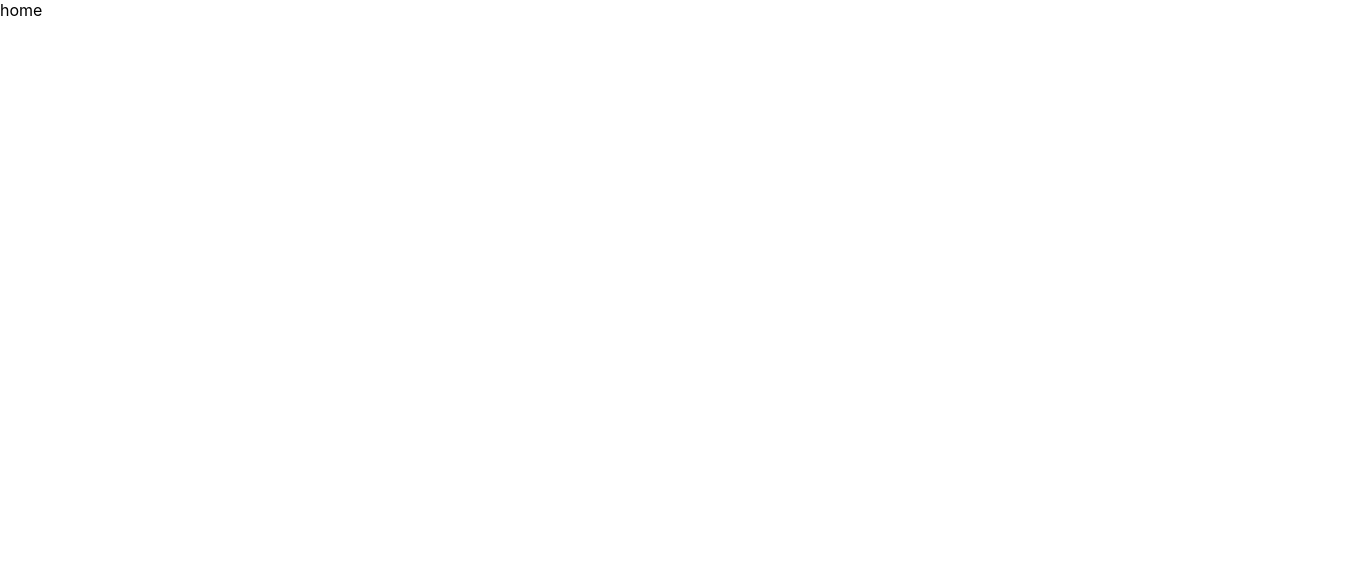
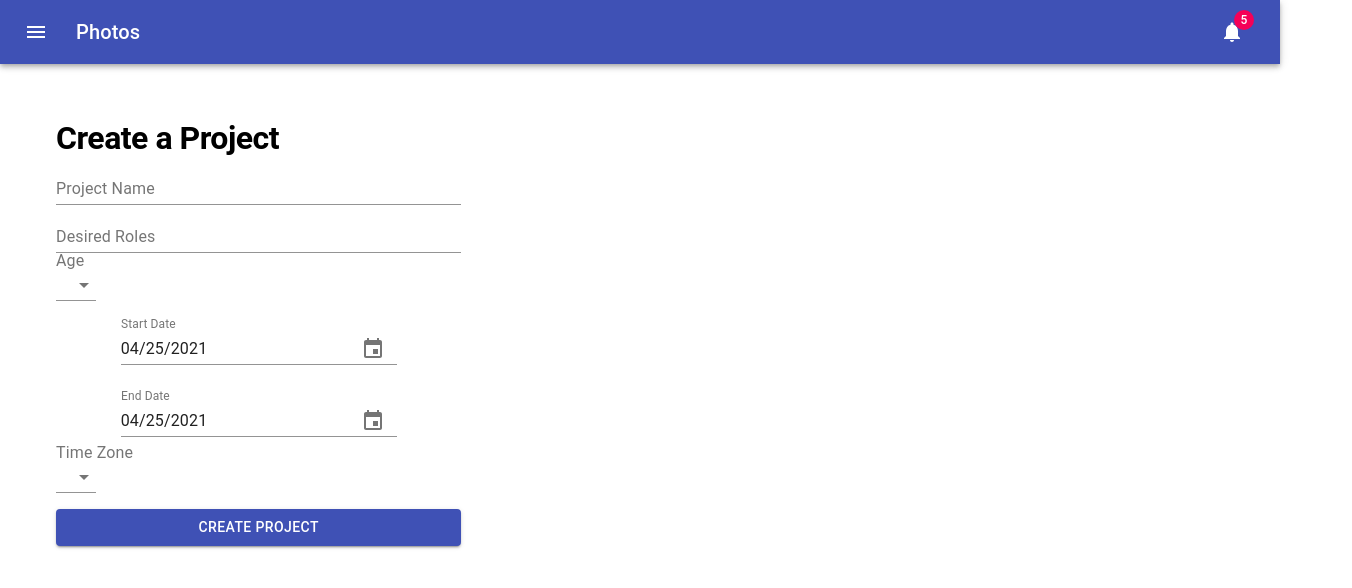
Before and after one commit to im-not-io/female-coders-network, a React (Create React App) app: page /project-creation in a window 1280 px wide. Shown: the top 588 px of the page, 1352 px wide, since content can reach past the window. Built offline with nearby package versions, Linux system fonts and the light colour scheme.

Commit message:
Primitive version of project creation page

```diff
--- a/package.json
+++ b/package.json
@@ -3,12 +3,15 @@
   "version": "0.1.0",
   "private": true,
   "dependencies": {
+    "@date-io/date-fns": "^1.3.13",
     "@material-ui/core": "^4.11.3",
     "@material-ui/icons": "^4.11.2",
     "@material-ui/lab": "^4.0.0-alpha.57",
+    "@material-ui/pickers": "^3.3.10",
     "@testing-library/jest-dom": "^5.12.0",
     "@testing-library/react": "^11.2.6",
     "@testing-library/user-event": "^12.8.3",
+    "date-fns": "^2.21.1",
     "firebase": "^8.4.2",
     "react": "^17.0.2",
     "react-dom": "^17.0.2",
--- a/src/App.js
+++ b/src/App.js
@@ -8,6 +8,7 @@ import IconButton from '@material-ui/core/IconButton';
 import MenuIcon from '@material-ui/icons/Menu';
 import LoginPage from './pages/LoginPage';
 import CreateAccountPage from './pages/CreateAccountPage';
+import ProjectCreationPage from './pages/ProjectCreationPage'
 import SearchForTeammatesPage from './pages/SearchForTeammatesPage';
 import { createMuiTheme, ThemeProvider } from '@material-ui/core/styles';
 import firebase from 'firebase/app';
@@ -63,6 +64,9 @@ function App() {
           <Route path="/search-for-teammates">
             <SearchForTeammatesPage />
           </Route>
+          <Route path="/project-creation">
+            <ProjectCreationPage />
+          </Route>
           <Route path="/">
             home
           </Route>
--- a/src/pages/CreateAccountPage.js
+++ b/src/pages/CreateAccountPage.js
@@ -40,6 +40,7 @@ export default function CreateAccountPage() {
   const [open, setOpen] = React.useState(false);
   const buttonId = 'createAccountButton';
   const history = useHistory();
+
   function createAccount() {
     firebase.auth().signOut();
     const email = 'hekar32151@sumwan.com';
--- a/src/pages/LoginPage.js
+++ b/src/pages/LoginPage.js
@@ -40,6 +40,7 @@ export default function LoginPage() {
   const [open, setOpen] = React.useState(false);
   const buttonId = 'loginButton';
   const history = useHistory();
+
   function login() {
     firebase.auth().signOut();
     const email = 'shion8822@gmail.com';
@@ -67,7 +68,7 @@ export default function LoginPage() {
           <Paper className={classes.paper}>
             <Typography variant="h1" component="h1">
               Sign In
-          </Typography>
+            </Typography>
             <Grid container item xs={12} justify="center">
               <Grid item xs={12}>
                 <TextField label='Email' fullWidth />
--- /dev/null
+++ b/src/pages/ProjectCreationPage.js
@@ -0,0 +1,171 @@
+import React from 'react';
+import { makeStyles } from '@material-ui/core/styles';
+import NavBar from '../components/NavBar';
+import Grid from '@material-ui/core/Grid';
+import Typography from '@material-ui/core/Typography';
+import TextField from '@material-ui/core/TextField';
+import Autocomplete from '@material-ui/lab/Autocomplete';
+import Chip from '@material-ui/core/Chip';
+import Select from '@material-ui/core/Select';
+import MenuItem from '@material-ui/core/MenuItem';
+import {
+    MuiPickersUtilsProvider,
+    KeyboardTimePicker,
+    KeyboardDatePicker,
+} from '@material-ui/pickers';
+import DateFnsUtils from '@date-io/date-fns';
+import 'date-fns';
+import InputLabel from '@material-ui/core/InputLabel';
+import Button from '@material-ui/core/Button';
+
+
+
+const useStyles = makeStyles((theme) => ({
+    grid: {
+        margin: theme.spacing(5),
+    },
+    button: {
+        marginTop: theme.spacing(2)
+    }
+}));
+
+
+export default function ProjectCreationPage() {
+    const classes = useStyles();
+    const [age, setAge] = React.useState('');
+    const handleAge = (event) => {
+        setAge(event.target.value);
+    };
+    const handleZone = (event) => {
+        setTimeZone(event.target.value);
+    };
+    const [startDate, setStartDate] = React.useState(new Date('2021-04-25T21:11:54'));
+    const handleStartDate = (date) => {
+        setStartDate(date);
+    };
+    const [endDate, setEndDate] = React.useState(new Date('2021-04-25T21:11:54'));
+    const handleEndDate = (date) => {
+        setEndDate(date);
+    };
+    const [timezone, setTimeZone] = React.useState('');
+    const buttonId = 'createProjectButton';
+
+    function createProject() {
+
+    }
+
+    return (
+        <div>
+            <NavBar />
+            <Grid container spacing={4} className={classes.grid} justify="left">
+                <Grid item xs={4} justify="left">
+                    <Typography variant="h1" component="h1">
+                        Create a Project
+                    </Typography>
+                    <TextField label='Project Name' fullWidth />
+                    <Grid item xs={12}>
+                        <Grid item xs={12}>
+                            <Autocomplete
+                                multiple
+                                id="tags-filled"
+                                options={topRoles.map((option) => option.title)}
+                                freeSolo
+                                renderTags={(value, getTagProps) =>
+                                    value.map((option, index) => (
+                                        <Chip variant="outlined" label={option} {...getTagProps({ index })} />
+                                    ))
+                                }
+                                renderInput={(params) => (
+                                    <TextField {...params} label="Desired Roles" placeholder="Roles" />
+                                )}
+                            />
+                        </Grid>
+                        <Grid item xs={12}>
+                            <InputLabel id="demo-simple-select-helper-label">Age</InputLabel>
+                            <Select
+                                labelId="demo-simple-select-label"
+                                id="demo-simple-select"
+                                value={age}
+                                onChange={handleAge}
+                            >
+                                <MenuItem value={10}>Ten</MenuItem>
+                                <MenuItem value={20}>Twenty</MenuItem>
+                                <MenuItem value={30}>Thirty</MenuItem>
+                            </Select>
+                        </Grid>
+                        <Grid item xs={12}>
+                            <MuiPickersUtilsProvider utils={DateFnsUtils}>
+                                <Grid container justify="space-around">
+                                    <KeyboardDatePicker
+                                        disableToolbar
+                                        variant="start"
+                                        format="MM/dd/yyyy"
+                                        margin="normal"
+                                        id="start-date"
+                                        label="Start Date"
+                                        value={startDate}
+                                        onChange={handleStartDate}
+                                        KeyboardButtonProps={{
+                                            'aria-label': 'start date',
+                                        }}
+                                    />
+                                    <KeyboardDatePicker
+                                        disableToolbar
+                                        variant="end"
+                                        format="MM/dd/yyyy"
+                                        margin="normal"
+                                        id="end-date"
+                                        label="End Date"
+                                        value={endDate}
+                                        onChange={handleEndDate}
+                                        KeyboardButtonProps={{
+                                            'aria-label': 'end date',
+                                        }}
+                                    />
+                                </Grid>
+                            </MuiPickersUtilsProvider>
+                        </Grid>
+                        <Grid item xs={12}>
+                            <InputLabel id="demo-simple-select-error-label">Time Zone</InputLabel>
+                            <Select
+                                labelId="demo-simple-select-label"
+                                id="demo-simple-select"
+                                value={timezone}
+                                onChange={handleZone}
+                            >
+                                <MenuItem value={'Eastern'}>Eastern</MenuItem>
+                                <MenuItem value={'Central'}>Central</MenuItem>
+                                <MenuItem value={'Mountain'}>Mountain</MenuItem>
+                                <MenuItem value={'Pacific'}>Pacific</MenuItem>
+                                <MenuItem value={'Alaska'}>Alaska</MenuItem>
+                                <MenuItem value={'Hawaiian-Aleutian'}>Hawaiian-Aleutian</MenuItem>
+                                <MenuItem value={'American Samoa'}>American Samoa</MenuItem>
+                                <MenuItem value={'Chamorro'}>Chamorro</MenuItem>
+                            </Select>
+                        </Grid>
+                        <Grid item xs={12} className={classes.button}>
+                            <Button id={buttonId} variant="contained" color="primary" fullWidth onClick={createProject} >
+                                Create Project
+                            </Button>
+                        </Grid>
+                    </Grid>
+                </Grid>
+            </Grid>
+        </div>
+    );
+}
+
+const topRoles = [
+    { title: 'Video Game Designer' },
+    { title: 'Quality Assurance Engineer' },
+    { title: 'Project Manager' },
+    { title: 'Software Integration Engineer' },
+    { title: 'Security Engineer' },
+    { title: 'Front-end Engineer' },
+    { title: 'Full-stack Engineer' },
+    { title: '3D Graphics Developer' },
+    { title: 'Data Scientist' },
+    { title: 'Mobile Developer' },
+    { title: 'Devops Engineer' },
+    { title: 'Back-end Engineer' }
+];
```
Also changed, not shown: 1 other file (tests, documents, lock files or other folders).
